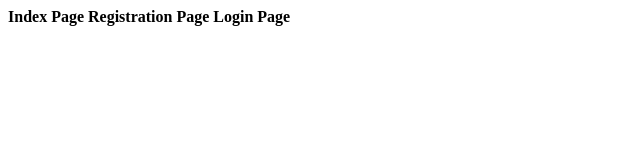
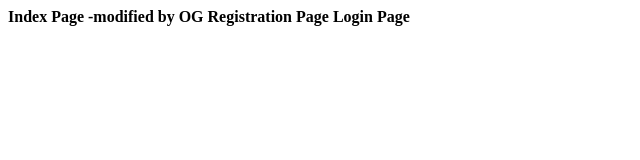
Before and after one commit to Meghanarimandava/demoproject420, a plain HTML site: page index.html in a window 1280 px wide. Shown: the whole page, without its empty margins (0-640 px from the left). Drawn offline with Linux system fonts and the light colour scheme.

Commit message:
modified by og

```diff
--- a/index.html
+++ b/index.html
@@ -1,3 +1,3 @@
-<b>Index Page</b>
+<b>Index Page -modified by OG</b>
 <b>Registration Page</b>
 <b>Login Page</b>
```
